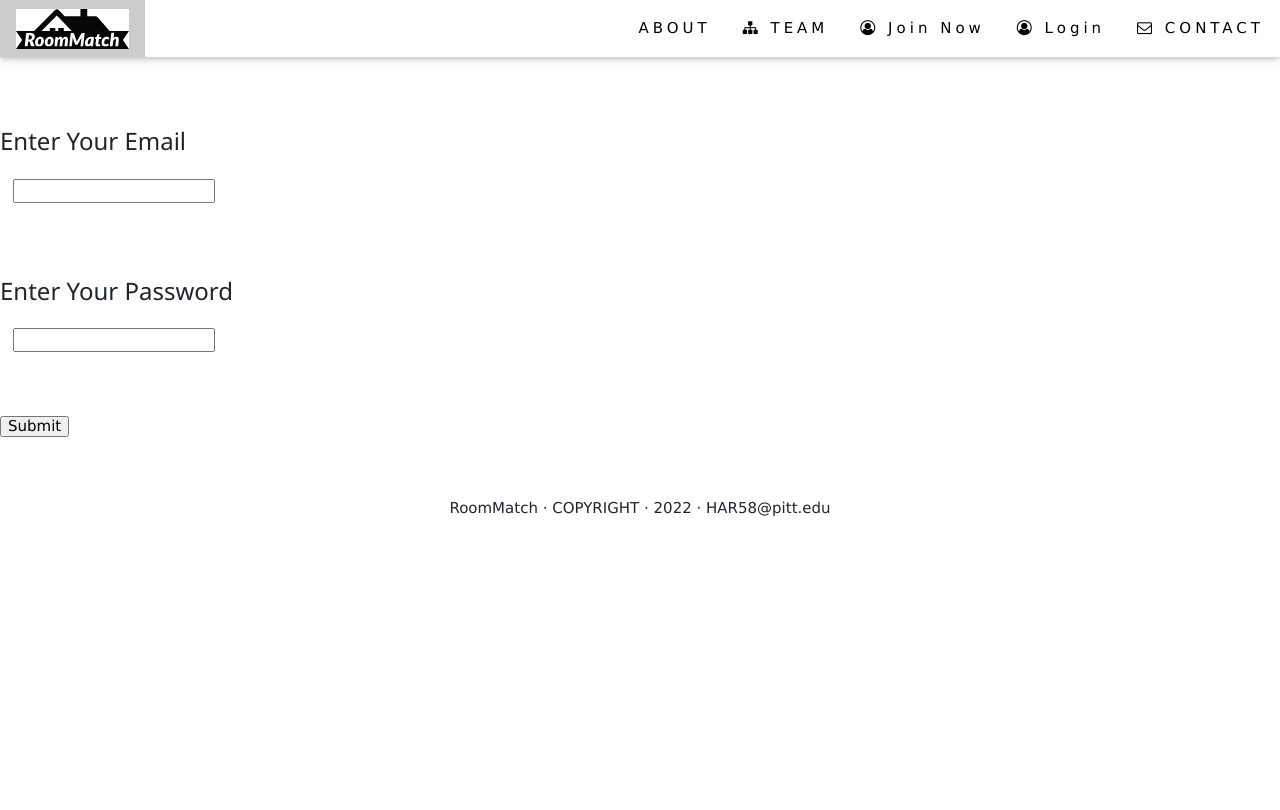
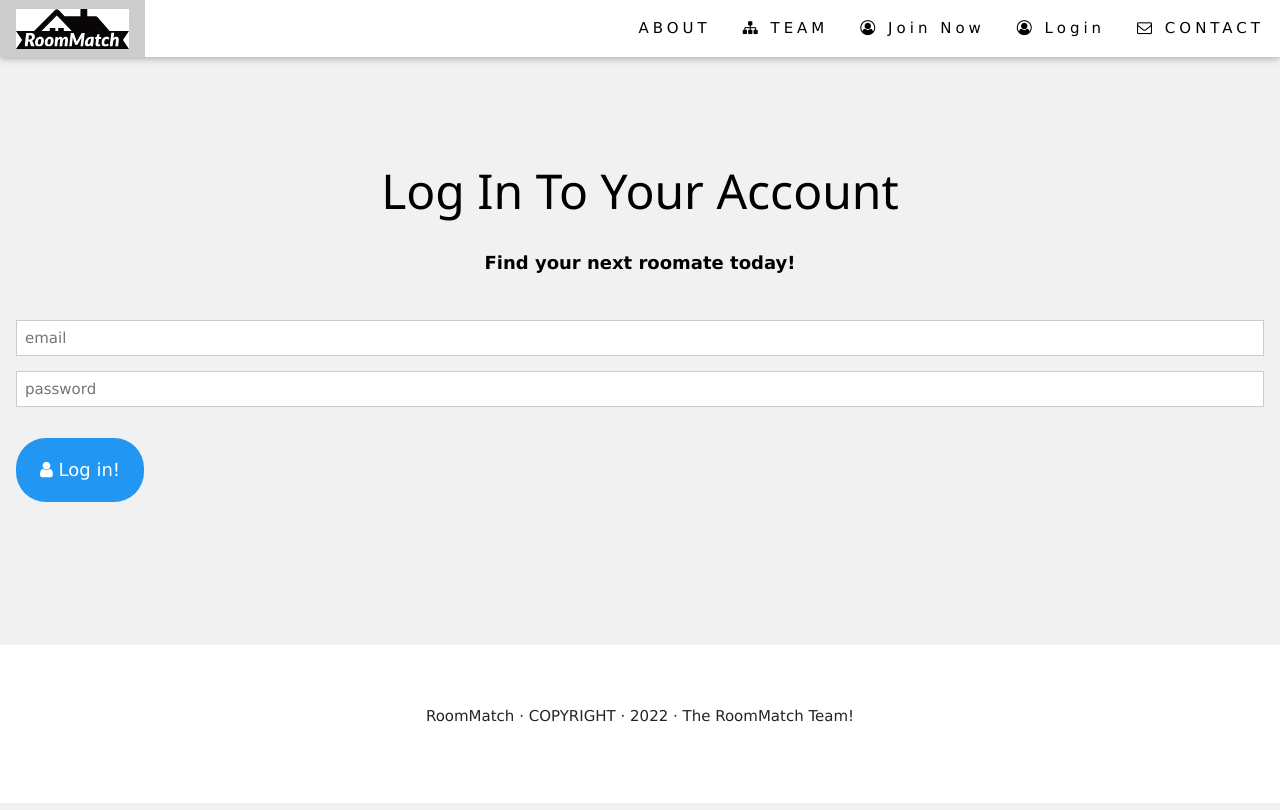
Before and after one commit to Hanzalar/cs-1520, a Flask app: page /login in a window 1280 px wide. Run offline with Flask 2, Linux system fonts and the light colour scheme; some libraries are stand-ins or nearby versions.

Commit message:
frontend fixes to login/sigup and hyperlinking fixes

```diff
--- a/main.py
+++ b/main.py
@@ -4,7 +4,6 @@ from flask import request
 from flask import render_template
 from flask import flash
 from flask import session
-from flask_login import current_user, UserMixin, LoginManager, login_required, login_user, logout_user
 from random import shuffle
 from werkzeug.security import generate_password_hash, check_password_hash
 from google.cloud import datastore
--- a/templates/_base.html
+++ b/templates/_base.html
@@ -70,7 +70,7 @@
 
     <footer  class="w3-center w3-lihgtgrey w3-padding-64">
         <address>
-            RoomMatch &#183; COPYRIGHT &#183; 2022 &#183; HAR58@pitt.edu
+            RoomMatch &#183; COPYRIGHT &#183; 2022 &#183; The RoomMatch Team!
         </address>
     </footer>
     <script>
--- a/templates/index.html
+++ b/templates/index.html
@@ -15,7 +15,7 @@
             <strong class="typewrite w3-text-medaiidblue half_background" data-period="2000" data-type='[ "Safer!", "Smarter!", "More Accessible!", "Easier!" ]'
                 ></strong>
           </span><br></strong>
-          <p class="w3-text-white "><a href="#medprof-sec" class="signup w3-button  w3-padding-large w3-large w3-margin-top  w3-hover-opacity-off "><i class="fa fa-building w3-animate-opacity"></i>   Learn More!</a>
+          <p class="w3-text-white "><a href="JoinNow.html" class="signup w3-button  w3-padding-large w3-large w3-margin-top  w3-hover-opacity-off "><i class="fa fa-building w3-animate-opacity"></i>   Learn More!</a>
 
         </div>
         <div class="w3-display-bottomleft w3-text-grey w3-large" style="padding:24px 48px">
@@ -38,7 +38,7 @@
      She never knew that we found out. #ChroniclesOfTheDrunkVariety if you’re interested.” <br>&#8212
      <a class="w3-text-amber" href="https://www.seventeen.com/life/real-girl-stories/a22132646/worst-roommate-horror-stories/">Stephanie, 21</a>
           </strong>
-          <p><a  href="#about" class=" signup w3-button  w3-text-white w3-padding-large w3-large w3-margin-top  w3-hover-opacity-off "></i> Get Started Now!</i></a>
+          <p><a  href="JoinNow.html" class=" signup w3-button  w3-text-white w3-padding-large w3-large w3-margin-top  w3-hover-opacity-off "></i> Get Started Now!</i></a>
         </div>
 
 </div>
@@ -56,7 +56,7 @@
                 I couldn’t tell the R.A. because I didn’t want to rat on them, so I had to suffer through the heat.” <br> &#8212
                 <a class="w3-text-amber" href="https://www.seventeen.com/life/real-girl-stories/a22132646/worst-roommate-horror-stories/"> Sarah, 19</a>
           </strong>
-          <p><a href="#about" class=" signup w3-button  w3-text-white w3-padding-large w3-large w3-margin-top  w3-hover-opacity-off "></i> Get Started Now!</i></a>
+          <p><a href="JoinNow.html" class=" signup w3-button  w3-text-white w3-padding-large w3-large w3-margin-top  w3-hover-opacity-off "></i> Get Started Now!</i></a>
         </div>
         <div class=" w3-third" data-aos="fade-up" data-aos-delay="600"><img class=" w3-center render-image-third" src="/static/images/roomates on couch.png" alt="This is an animated gif image, but it does not move"/></div>
 
--- a/templates/login.html
+++ b/templates/login.html
@@ -1,31 +1,22 @@
 {% extends '_base.html' %}
 {% block content %}
-<aside>
-    <aside>
-        <H1>
-            Please Enter Your Credentials To Login!
-        </H1>
-        <form method="post" action="/loginpost">
-            <H3 style = "padding-top: 5%;padding-bottom: 1%;clear: both;">
-                Enter Your Email
-            </H3>
+<div class="w3-container w3-light-gray" style="padding:128px 16px" >
+        <strong>
+        <h3 class="w3-center w3 w3-xxxlarge" id="signup" style="padding:28px 16px">Log In To Your Account</h3>
+        <p class="w3-center w3-large">Find your next roomate today!</p></strong>
+        <div style="margin-top:48px">
+            <form method="post" action="/loginpost">
+            <p  data-aos="slide-right" data-aos-delay="300"><input class="w3-input w3-border" type="text" placeholder="email" required name="email"></p>
+            <p data-aos="slide-right" data-aos-delay="500"><input class="w3-input w3-border" type="text" placeholder="password" required name="password"></p>
+            <p>
+              <button class="signup w3-button  w3-padding-large w3-large w3-margin-top  w3-hover-opacity-off w3-blue w3-text-white" type="submit">
+                <i class="fa fa-user"></i> Log in!
+              </button>
+            </p>
+          </form>
 
-            <div style="padding-inline:1%;">
-                <input name="email" type="email">
-            </div>
 
-            <H3 style = "padding-top: 5%;padding-bottom: 1%;clear: both;">
-                Enter Your Password
-            </H3>
+        </div>
+    </div>
 
-            <div style="padding-inline:1%;">
-                <input name="password" type="text">
-            </div>
-
-            <div style= "padding-top:5%;">
-                <input type = submit>
-                </div>
-        </form>
-    </aside>
-</aside>
 {% endblock %}
```
Also changed, not shown: templates/JoinNow.html (+18 -35 lines).
